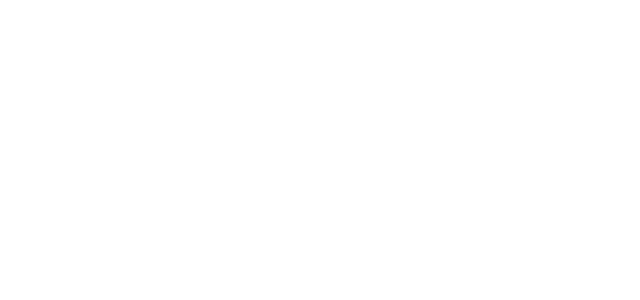
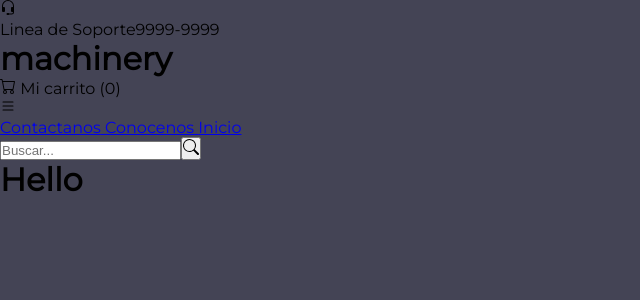
Before and after one commit to CheeseCreamMe/prueba, a React (Vite) app: page /about in a window 1280 px wide. Shown: the top 300 px of the page, without its empty margins (0-640 px from the left). Built offline with nearby package versions, Linux system fonts and the light colour scheme.

Commit message:
add {icons, router}, update {navbar, styles}

```diff
--- a/package.json
+++ b/package.json
@@ -10,6 +10,7 @@
     "preview": "vite preview"
   },
   "dependencies": {
+    "bootstrap-icons": "^1.10.5",
     "react": "^18.2.0",
     "react-dom": "^18.2.0",
     "react-router-dom": "^6.15.0"
--- a/src/assets/components/header.jsx
+++ b/src/assets/components/header.jsx
@@ -1,8 +1,52 @@
-import { Outlet } from 'react-router-dom'
+import { Link } from 'react-router-dom'
 import '../css/body.css'
 import { ScrollToTop } from './default'
+import { Headset, BoxEmpty,Search,Toogle } from '../svg/icons'
 export default function Header() {
-return<>
-<ScrollToTop/>
-</>
+    return <>
+        <header>
+            <div className="container-hero">
+                <div className="container hero">
+                    <div className="customer-support">
+                        <Headset />
+                        <section className="content-customer-support">
+                            <span className="text">Linea de Soporte</span>
+                            <span className="number">9999-9999</span>
+                        </section>
+                    </div>
+                    <div className="container-logo">
+                        <h1 className="logo">machinery</h1>
+                    </div>
+                    <div className="container-user">
+                        <div className="container-shopping-car">
+                            <BoxEmpty />
+                            <span className='text'> Mi carrito</span>
+                            <span className='number'> (0)</span>
+                        </div>
+                    </div>
+                </div>
+            </div>
+            <div className="container-navbar">
+                <nav className="container navbar">
+                    <Toogle/>
+                    <ul className="menu">
+                        <NavLink text="Contactanos" url="contact" />
+                        <NavLink text="Conocenos" url="about" />
+                        <NavLink text="Inicio" url="home" />
+                    </ul>
+                    <form className="search">
+                        <input type="search" name="buscar" id="buscar" placeholder='Buscar...'/>
+                        <button className='btn-search'><Search/></button>
+                    </form>
+                </nav>
+            </div>
+        </header>
+        <ScrollToTop />
+    </>
 }
+
+function NavLink(props) {
+    return (
+        <Link className="links" to={props.url}> {props.text} </Link>
+    )
+}
--- a/src/assets/css/body.css
+++ b/src/assets/css/body.css
@@ -1,24 +1,44 @@
+@import url('https://fonts.googleapis.com/css2?family=Montserrat&family=Roboto+Condensed&display=swap');
+@import url(vars.css);
+*{
+    box-sizing: border-box;
+    margin: 0;
+    padding: 0;
+}
 body {
-    min-height: 400vh;
+    background-color: #445;
+    font-family:var(--primary-font);
 }
+/*estilos de la barra de navegacion */
+::-webkit-scrollbar {
+    width: 11px;
+  }
 
+  ::-webkit-scrollbar-track {
+    background: #445;
+  }
+
+  ::-webkit-scrollbar-thumb {
+    background-color: #888;
+    border-radius: 21px;
+  }
 /*boton para volver ir a la parte
 superior de la pagina*/
 .scrollTop{
 position: fixed;
 bottom: 20px;
 right: 20px;
-background-color: blue;
+background-color: rgb(209, 27, 27);
 color: #fff;
-border-radius:20px ;
+border-radius:50% ;
 border: none;
-width: 40px;
-height: 40px;
+width: 80px;
+height: 80px;
 padding: 4px;
 display: flex;
 justify-content: center;
 align-items: center;
 }
 .scrollTop:hover{
-    background-color: rgb(25, 0, 255);
+    background-color: rgb(15, 77, 7);
 }
--- /dev/null
+++ b/src/assets/css/vars.css
@@ -0,0 +1,9 @@
+:root{
+    --primary-color:#151515;
+    --background-color:#f9f5f0;
+    --background-color: #445;
+    --second-color:#f34c34;
+    --full-screen-w:100vw;
+    --full-screen-h:100vh;
+    --primary-font: 'Montserrat', sans-serif;
+}
--- a/src/assets/pages/Error.jsx
+++ b/src/assets/pages/Error.jsx
@@ -1,9 +1,17 @@
 export function NotFound(){
-
+return(
+    <div className="error">
+        <h1>Not found</h1>
+    </div>
+)
 }
 export function LoadingError(){
-
+    <div className="errorLoading">
+        <h1>Loading Error</h1>
+    </div>
 }
 export function DataBaseError(){
-
+    <div className="DataBaseError">
+        <h1>Not found Database</h1>
+    </div>
 }
--- a/src/assets/pages/aboutUs.jsx
+++ b/src/assets/pages/aboutUs.jsx
@@ -1,3 +1,5 @@
 export default function AboutUs(){
-
+return<>
+<h1>Hello</h1>
+</>
 }
--- a/src/assets/pages/contactUs.jsx
+++ b/src/assets/pages/contactUs.jsx
@@ -1,3 +1,5 @@
 export default function ContactUs(){
-
+return<>
+<h1>Contactanos</h1>
+</>
 }
--- a/src/assets/pages/index.jsx
+++ b/src/assets/pages/index.jsx
@@ -1,8 +1,11 @@
 import Header from "../components/header";
 import Footer from "../components/footer";
+import { Outlet } from "react-router-dom";
 
-export default function Index() {
-    return <>
-        <Header />
+export default function Index(){
+    return  <>
+    <Header/>
+    <Outlet/>
+    <Footer/>
     </>
 }
--- /dev/null
+++ b/src/assets/svg/icons.jsx
@@ -0,0 +1,43 @@
+//lo lamento no se como usar boostrap icons xdd 😁🤷‍♂️
+export function Headset() {
+    return (
+        <svg xmlns="http://www.w3.org/2000/svg" width="16" height="16" fill="currentColor" className="bi bi-headset" viewBox="0 0 16 16">
+            <path d="M8 1a5 5 0 0 0-5 5v1h1a1 1 0 0 1 1 1v3a1 1 0 0 1-1 1H3a1 1 0 0 1-1-1V6a6 6 0 1 1 12 0v6a2.5 2.5 0 0 1-2.5 2.5H9.366a1 1 0 0 1-.866.5h-1a1 1 0 1 1 0-2h1a1 1 0 0 1 .866.5H11.5A1.5 1.5 0 0 0 13 12h-1a1 1 0 0 1-1-1V8a1 1 0 0 1 1-1h1V6a5 5 0 0 0-5-5z" />
+        </svg>
+    )
+}
+export function Shop() {
+    return (
+        <svg xmlns="http://www.w3.org/2000/svg" width="16" height="16" fill="currentColor" className="bi bi-shop" viewBox="0 0 16 16">
+            <path d="M2.97 1.35A1 1 0 0 1 3.73 1h8.54a1 1 0 0 1 .76.35l2.609 3.044A1.5 1.5 0 0 1 16 5.37v.255a2.375 2.375 0 0 1-4.25 1.458A2.371 2.371 0 0 1 9.875 8 2.37 2.37 0 0 1 8 7.083 2.37 2.37 0 0 1 6.125 8a2.37 2.37 0 0 1-1.875-.917A2.375 2.375 0 0 1 0 5.625V5.37a1.5 1.5 0 0 1 .361-.976l2.61-3.045zm1.78 4.275a1.375 1.375 0 0 0 2.75 0 .5.5 0 0 1 1 0 1.375 1.375 0 0 0 2.75 0 .5.5 0 0 1 1 0 1.375 1.375 0 1 0 2.75 0V5.37a.5.5 0 0 0-.12-.325L12.27 2H3.73L1.12 5.045A.5.5 0 0 0 1 5.37v.255a1.375 1.375 0 0 0 2.75 0 .5.5 0 0 1 1 0zM1.5 8.5A.5.5 0 0 1 2 9v6h1v-5a1 1 0 0 1 1-1h3a1 1 0 0 1 1 1v5h6V9a.5.5 0 0 1 1 0v6h.5a.5.5 0 0 1 0 1H.5a.5.5 0 0 1 0-1H1V9a.5.5 0 0 1 .5-.5zM4 15h3v-5H4v5zm5-5a1 1 0 0 1 1-1h2a1 1 0 0 1 1 1v3a1 1 0 0 1-1 1h-2a1 1 0 0 1-1-1v-3zm3 0h-2v3h2v-3z" />
+        </svg>
+    )
+}
+export function BoxEmpty() {
+    return (
+        <svg xmlns="http://www.w3.org/2000/svg" width="16" height="16" fill="currentColor" className="bi bi-cart" viewBox="0 0 16 16">
+            <path d="M0 1.5A.5.5 0 0 1 .5 1H2a.5.5 0 0 1 .485.379L2.89 3H14.5a.5.5 0 0 1 .491.592l-1.5 8A.5.5 0 0 1 13 12H4a.5.5 0 0 1-.491-.408L2.01 3.607 1.61 2H.5a.5.5 0 0 1-.5-.5zM3.102 4l1.313 7h8.17l1.313-7H3.102zM5 12a2 2 0 1 0 0 4 2 2 0 0 0 0-4zm7 0a2 2 0 1 0 0 4 2 2 0 0 0 0-4zm-7 1a1 1 0 1 1 0 2 1 1 0 0 1 0-2zm7 0a1 1 0 1 1 0 2 1 1 0 0 1 0-2z" />
+        </svg>
+    )
+}
+export function BoxFill() {
+    return (
+        <svg xmlns="http://www.w3.org/2000/svg" width="16" height="16" fill="currentColor" class="bi bi-cart-check-fill" viewBox="0 0 16 16">
+            <path d="M.5 1a.5.5 0 0 0 0 1h1.11l.401 1.607 1.498 7.985A.5.5 0 0 0 4 12h1a2 2 0 1 0 0 4 2 2 0 0 0 0-4h7a2 2 0 1 0 0 4 2 2 0 0 0 0-4h1a.5.5 0 0 0 .491-.408l1.5-8A.5.5 0 0 0 14.5 3H2.89l-.405-1.621A.5.5 0 0 0 2 1H.5zM6 14a1 1 0 1 1-2 0 1 1 0 0 1 2 0zm7 0a1 1 0 1 1-2 0 1 1 0 0 1 2 0zm-1.646-7.646-3 3a.5.5 0 0 1-.708 0l-1.5-1.5a.5.5 0 1 1 .708-.708L8 8.293l2.646-2.647a.5.5 0 0 1 .708.708z" />
+        </svg>
+    )
+}
+export function Search() {
+    return (
+        <svg xmlns="http://www.w3.org/2000/svg" width="16" height="16" fill="currentColor" class="bi bi-search" viewBox="0 0 16 16">
+            <path d="M11.742 10.344a6.5 6.5 0 1 0-1.397 1.398h-.001c.03.04.062.078.098.115l3.85 3.85a1 1 0 0 0 1.415-1.414l-3.85-3.85a1.007 1.007 0 0 0-.115-.1zM12 6.5a5.5 5.5 0 1 1-11 0 5.5 5.5 0 0 1 11 0z" />
+        </svg>
+    )
+}
+export function Toogle() {
+    return (
+        <svg xmlns="http://www.w3.org/2000/svg" width="16" height="16" fill="currentColor" class="bi bi-list" viewBox="0 0 16 16">
+            <path fill-rule="evenodd" d="M2.5 12a.5.5 0 0 1 .5-.5h10a.5.5 0 0 1 0 1H3a.5.5 0 0 1-.5-.5zm0-4a.5.5 0 0 1 .5-.5h10a.5.5 0 0 1 0 1H3a.5.5 0 0 1-.5-.5zm0-4a.5.5 0 0 1 .5-.5h10a.5.5 0 0 1 0 1H3a.5.5 0 0 1-.5-.5z" />
+        </svg>
+    )
+}
--- a/src/main.jsx
+++ b/src/main.jsx
@@ -1,9 +1,22 @@
 import React from 'react'
 import ReactDOM from 'react-dom/client'
+import { BrowserRouter,Route,Routes } from 'react-router-dom'
+
 import Index from './assets/pages'
+import AboutUs from './assets/pages/aboutUs'
+import { NotFound } from './assets/pages/Error'
+import ContactUs from './assets/pages/contactUs'
+
 
 ReactDOM.createRoot(document.getElementById('root')).render(
-  <React.StrictMode>
-    <Index/>
-  </React.StrictMode>,
+  <BrowserRouter>
+  <Routes >
+    <Route path='/' element={<Index/>}>
+       <Route path='about' element= {<AboutUs/>}/>
+       <Route path='contact' element= {<ContactUs/>}/>
+        <Route path='*' element={<NotFound/>}/>
+    </Route>
+
+  </Routes>
+  </BrowserRouter>,
 )
```
Also changed, not shown: 1 other file (tests, documents, lock files or other folders).
